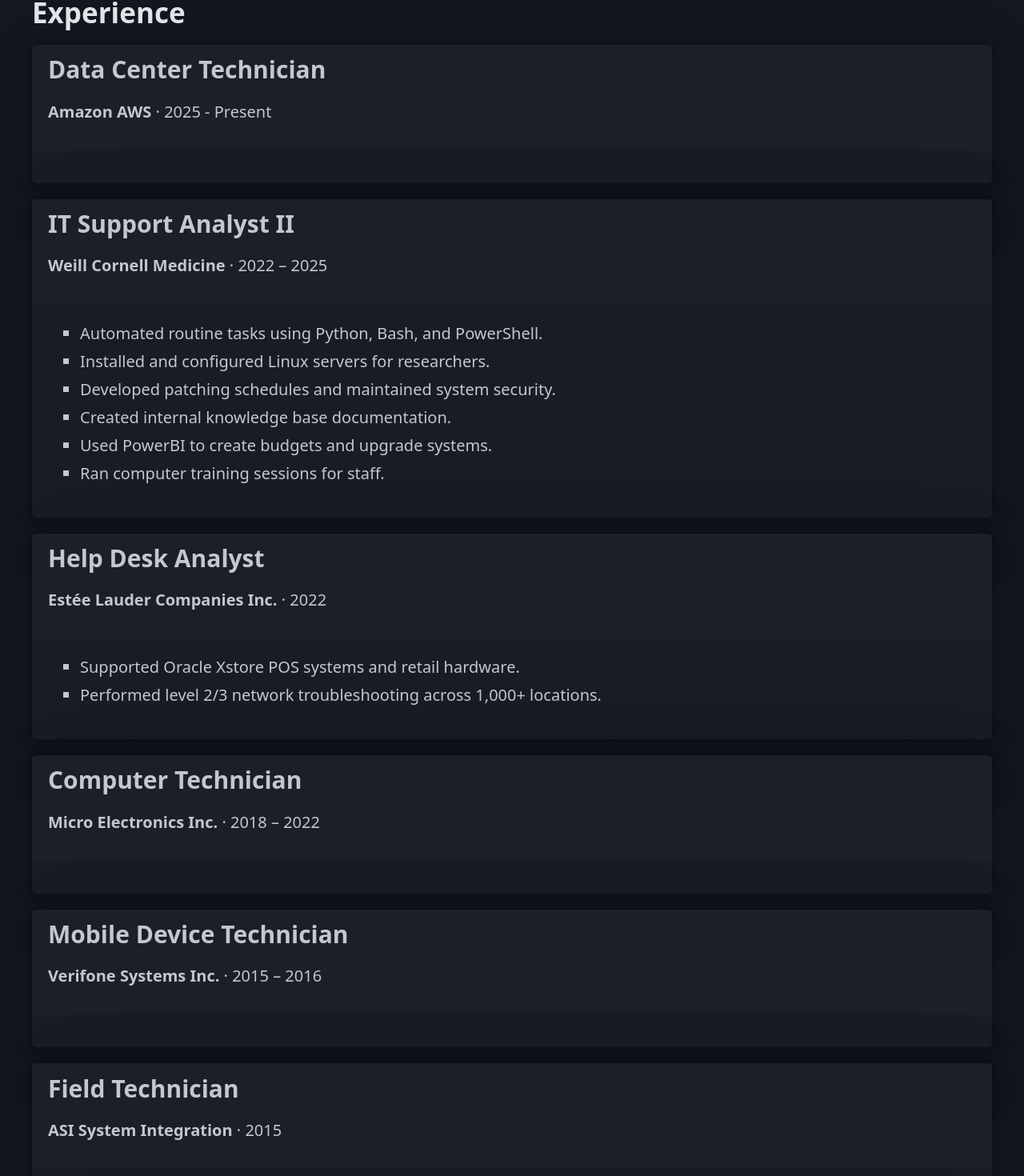
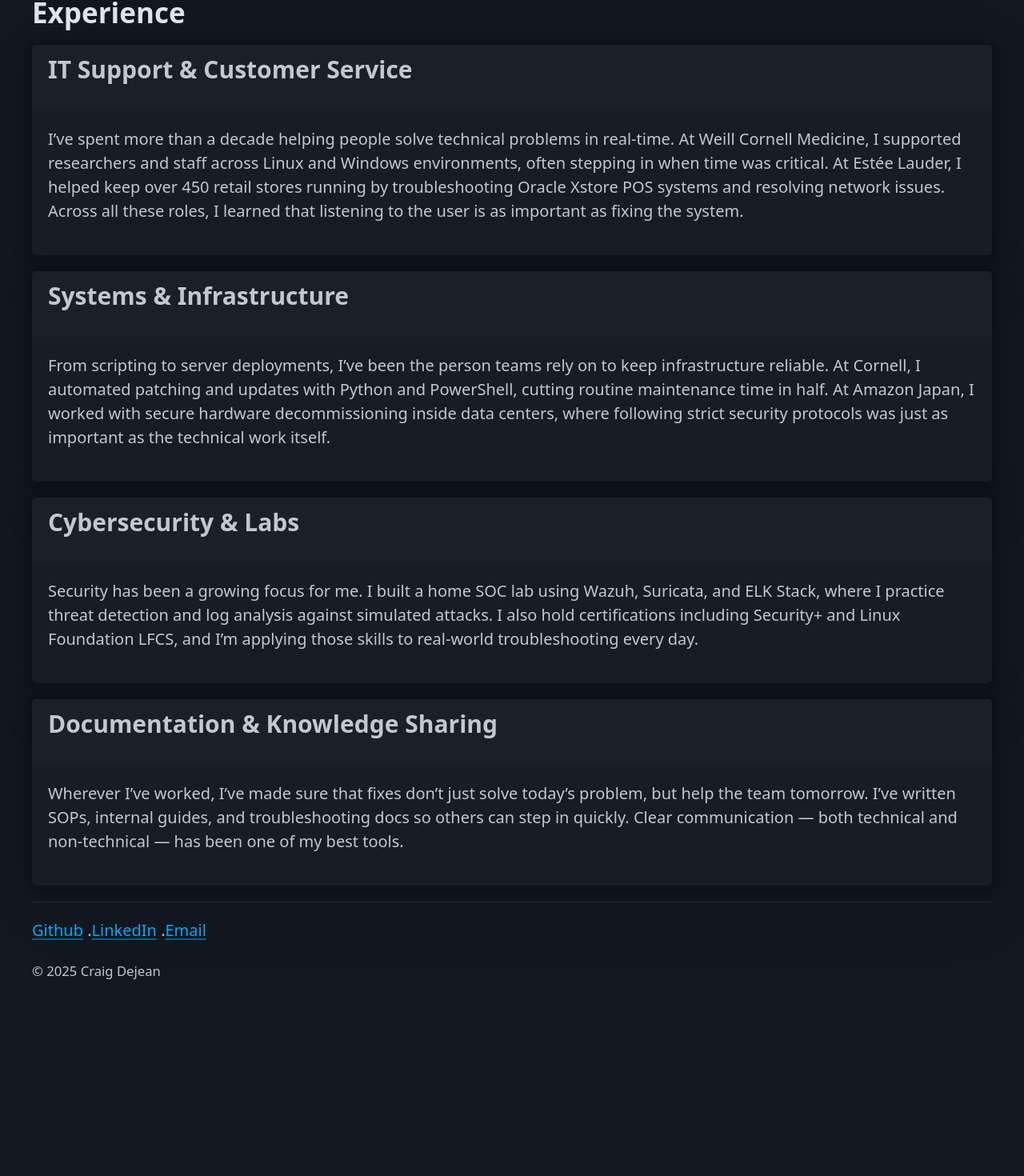
Before and after one commit to craig91/portfolio, a React (Vite) app in the folder frontend/: page /experience in a window 1280 px wide. Shown: the part 155-1625 px from the top of the page at 80% size. After the commit the page ends 1403 px from the top, so only its background shows below. Built offline with nearby package versions, Linux system fonts and the light colour scheme.

Commit message:
Re-wrote my experience

```diff
--- a/frontend/src/data/experience.js
+++ b/frontend/src/data/experience.js
@@ -1,62 +1,19 @@
 const experience = [
  {
-    company: "Amazon AWS",
-    role: "Data Center Technician",
-    location: "Japan",
-    duration: "2025 - Present",
-    details: []
+      theme: "IT Support & Customer Service",
+      content: "I’ve spent more than a decade helping people solve technical problems in real-time. At Weill Cornell Medicine, I supported researchers and staff across Linux and Windows environments, often stepping in when time was critical. At Estée Lauder, I helped keep over 450 retail stores running by troubleshooting Oracle Xstore POS systems and resolving network issues. Across all these roles, I learned that listening to the user is as important as fixing the system."
     },
     {
-    company: "Weill Cornell Medicine",
-    role: "IT Support Analyst II",
-    location: "New York",
-    duration: "2022 – 2025",
-    details: [
-      "Automated routine tasks using Python, Bash, and PowerShell.",
-      "Installed and configured Linux servers for researchers.",
-      "Developed patching schedules and maintained system security.",
-      "Created internal knowledge base documentation.",
-      "Used PowerBI to create budgets and upgrade systems.",
-      "Ran computer training sessions for staff."
-    ]
+      theme: "Systems & Infrastructure",
+      content: "From scripting to server deployments, I’ve been the person teams rely on to keep infrastructure reliable. At Cornell, I automated patching and updates with Python and PowerShell, cutting routine maintenance time in half. At Amazon Japan, I worked with secure hardware decommissioning inside data centers, where following strict security protocols was just as important as the technical work itself."
     },
     {
-    company: "Estée Lauder Companies Inc.",
-    role: "Help Desk Analyst",
-    location: "New York",
-    duration: "2022",
-    details: [
-      "Supported Oracle Xstore POS systems and retail hardware.",
-      "Performed level 2/3 network troubleshooting across 1,000+ locations."
-    ]
+      theme: "Cybersecurity & Labs",
+      content: "Security has been a growing focus for me. I built a home SOC lab using Wazuh, Suricata, and ELK Stack, where I practice threat detection and log analysis against simulated attacks. I also hold certifications including Security+ and Linux Foundation LFCS, and I’m applying those skills to real-world troubleshooting every day."
     },
     {
-    company: "Micro Electronics Inc.",
-    role: "Computer Technician",
-    location: "New York",
-    duration: "2018 – 2022",
-    details: []
-  },
-  {
-    company: "Verifone Systems Inc.",
-    role: "Mobile Device Technician",
-    location: "New York",
-    duration: "2015 – 2016",
-    details: []
-  },
-  {
-    company: "ASI System Integration",
-    role: "Field Technician",
-    location: "New York",
-    duration: "2015",
-    details: []
-  },
-  {
-    company: "Stellar Services",
-    role: "Field Technician",
-    location: "New York",
-    duration: "2013 – 2014",
-    details: []
+      theme: "Documentation & Knowledge Sharing",
+      content: "Wherever I’ve worked, I’ve made sure that fixes don’t just solve today’s problem, but help the team tomorrow. I’ve written SOPs, internal guides, and troubleshooting docs so others can step in quickly. Clear communication — both technical and non-technical — has been one of my best tools."
     }
 ];
 
--- a/frontend/src/pages/Experience.jsx
+++ b/frontend/src/pages/Experience.jsx
@@ -6,18 +6,9 @@
             {experience.map((job, index) =>(
                 <article key={index}>
                     <header>
-                    <h3>{job.role}</h3>
-                    <p>
-                        <strong>{job.company}</strong> &middot; {job.duration}
-                    </p>
+                    <h3>{job.theme}</h3>
                     </header>
-                    {job.details.length > 0 && (
-                        <ul>
-                            {job.details.map((point, i) => (
-                                <li key={i}>{point}</li>
-                            ))}
-                        </ul>
-                    )}
+                    <p>{job.content}</p>
                     </article>
             ))}
         </section>
```
Lines whose indentation alone changed are shown as unchanged.
